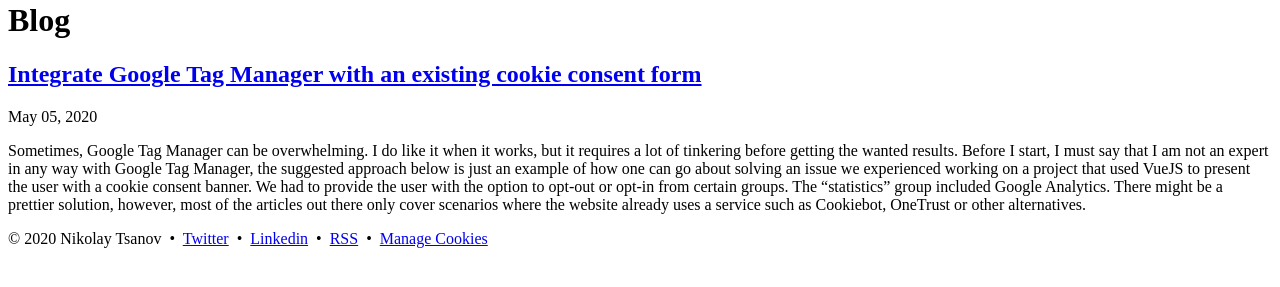
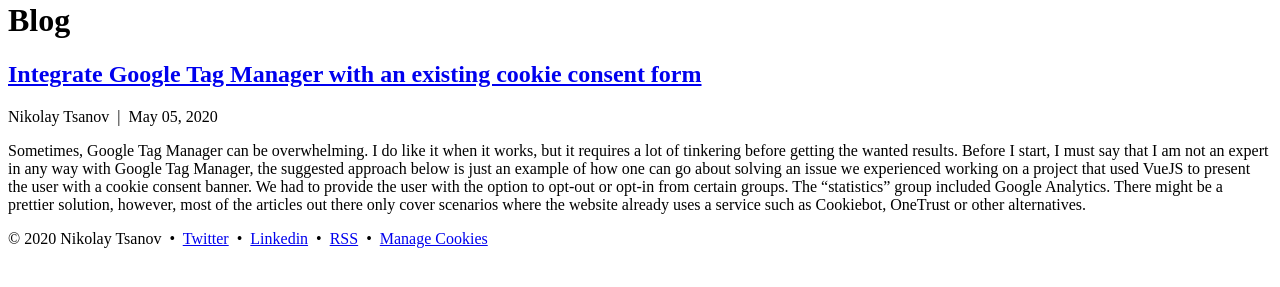
Before and after one commit to niktsanov/niktsanov.github.io, a Jekyll site: the page built from blog.html, in a window 1280 px wide. Shown: the part 133-420 px from the top of the page. Built offline with Jekyll 4.4.1, drawn with Linux system fonts in a browser that asks for light colours; nearby versions of some CDN libraries; some web fonts are replaced; comment, search, counter and statistics services are not loaded.

Commit message:
Some more small improvements

```diff
--- a/blog.html
+++ b/blog.html
@@ -12,7 +12,10 @@ permalink: /blog/index.html
     {% for post in site.posts %}
       <article class="leading-normal text-gray-900 text-lg md:text-xl mb-10">
           <h2 class="block font-display font-semibold text-2xl md:text-3xl lg:text-4xl leading-tight"><a href="{{ post.url }}">{{ post.title }}</a></h2>
-          <span class="block pt-2 text-base md:text-lg text-gray-600">{{ post.date | date: '%B %d, %Y' }}</span>
+          <div class="block pt-2 text-base md:text-lg text-gray-600">
+            <span>{{ site.author }}</span> &nbsp;|&nbsp;
+            <time>{{ post.date | date: '%B %d, %Y' }}</time>
+          </div>
           <div class="pt-4 text-gray-900">{{ post.excerpt }}</div>
       </article>
     {% endfor %}
```
Also changed, not shown: _layouts/post.html (+5 -3 lines).
